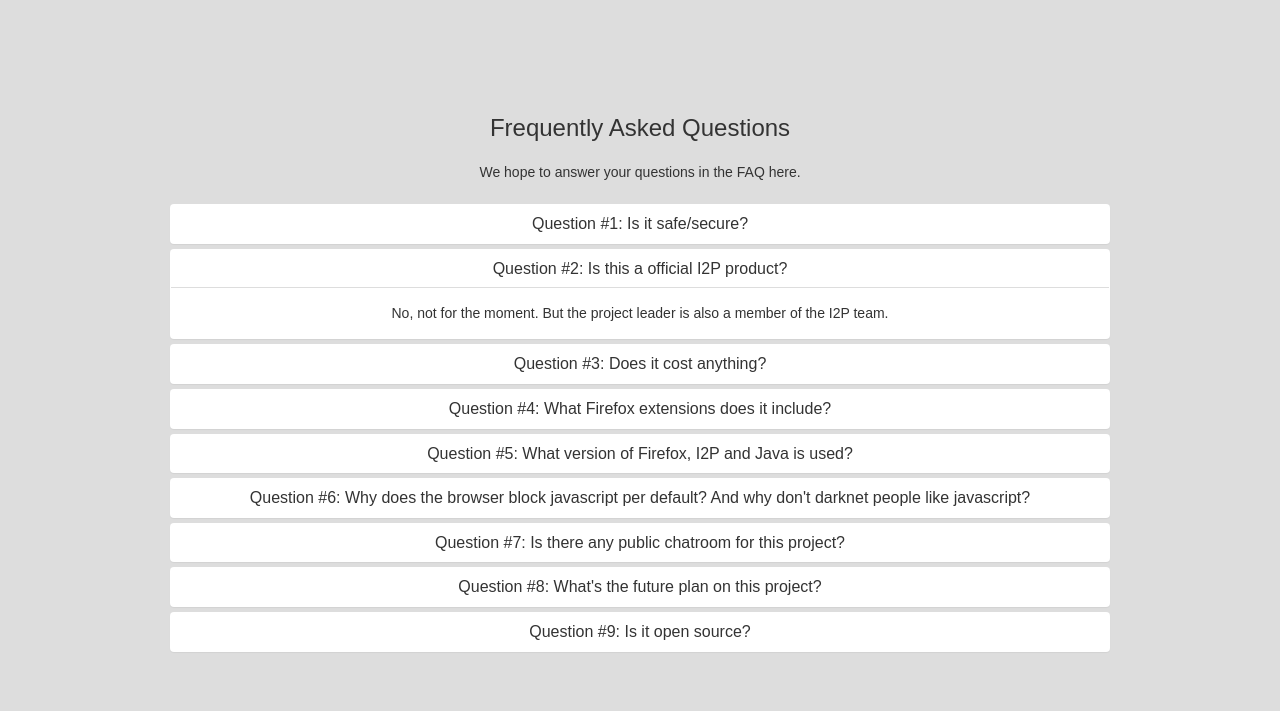
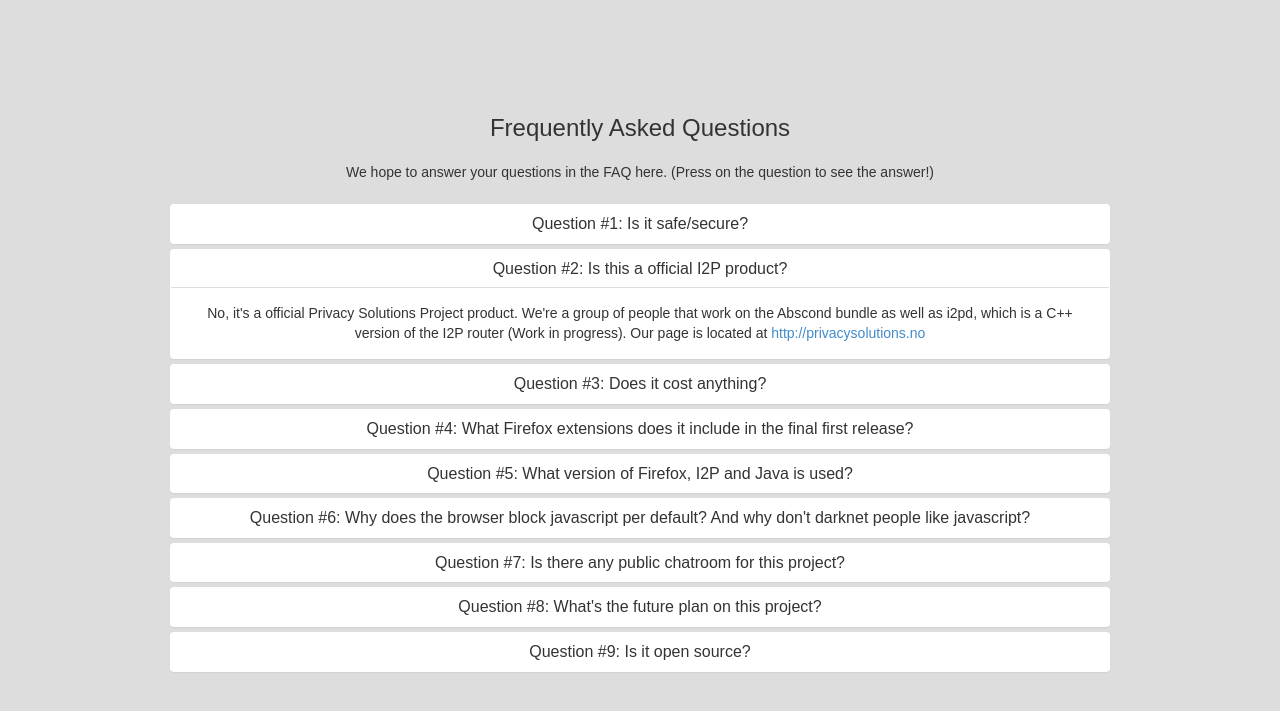
Before and after one commit to PrivacySolutions/abscond-webpage, a plain HTML site: page dev/index.html in a window 1280 px wide. Both pictures are taken after a click on the link "Question #2: Is this a official I2P product?". Shown: the part 3265-3976 px from the top of the page. Drawn offline with Linux system fonts and the light colour scheme; files whose address does not match are found by name; a web font is replaced by a local one.

Commit message:
More changes

```diff
--- a/dev/index.html
+++ b/dev/index.html
@@ -344,7 +344,7 @@
                 <div class="col-md-12 text-center margin-btm40">
                     <h3>Frequently Asked Questions</h3>
                     <p class="margin-btm20">
-                        We hope to answer your questions in the FAQ here.
+                        We hope to answer your questions in the FAQ here. <b>(Press on the question to see the answer!)</b>
                     </p>
                     <!--accordion-->
                     <div class="panel-group margin-btm40" id="accordion">
@@ -372,7 +372,7 @@
                             </div>
                             <div id="collapseTwo" class="panel-collapse collapse">
                                 <div class="panel-body">
-                                    No, not for the moment. But the project leader is also a member of the I2P team.
+                                    No, it's a official Privacy Solutions Project product. We're a group of people that work on the Abscond bundle as well as i2pd, which is a C++ version of the I2P router (Work in progress). Our page is located at <a href="http://privacysolutions.no">http://privacysolutions.no</a>
                                 </div>
                             </div>
                         </div>
@@ -394,7 +394,7 @@
                             <div class="panel-heading">
                                 <h4 class="panel-title">
                                     <a data-toggle="collapse" data-parent="#accordion" href="#collapsefour">
-                                     Question #4: What Firefox extensions does it include?
+                                     Question #4: What Firefox extensions does it include in the final first release?
                                     </a>
                                 </h4>
                             </div>
@@ -448,7 +448,7 @@
                             </div>
                             <div id="collapse7" class="panel-collapse collapse">
                                 <div class="panel-body">
-                                    Yes it is! You're welcome to join us. After I2P has warmed up, you can point your IRC client towards localhost, port 6668, and then join the channel #Abscond.
+                                    Yes it is! You're welcome to join us. After I2P has warmed up, you can point your IRC client towards localhost, port 6668, and then join the channel #Abscond. A relay bot also relays the channel to irc.freenode.net:#Abscond, or irc.nordcloud.no:(SSL:9999):#Abscond.
                                 </div>
                             </div>
                         </div>
@@ -476,7 +476,7 @@
                             </div>
                             <div id="collapse9" class="panel-collapse collapse">
                                 <div class="panel-body">
-                                    Yes, find the source at <a href="https://developer.nordcloud.no/groups/i2p">https://developer.nordcloud.no/groups/i2p</a>
+                                    Yes, find the source at Github, <a href="https://github.com/PrivacySolutions/">https://github.com/PrivacySolutions/</a>
                                 </div>
                             </div>
                         </div>
```
